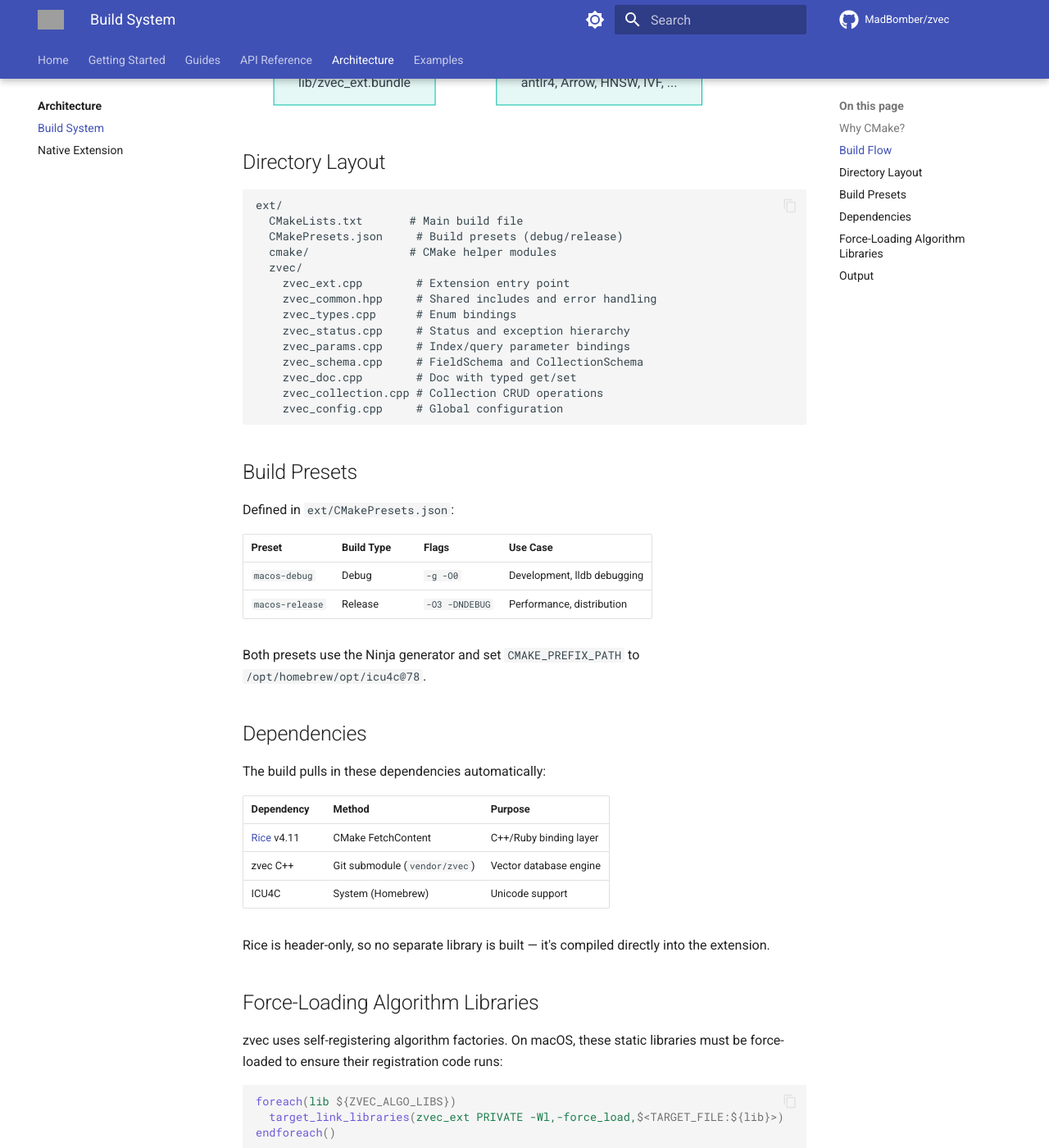
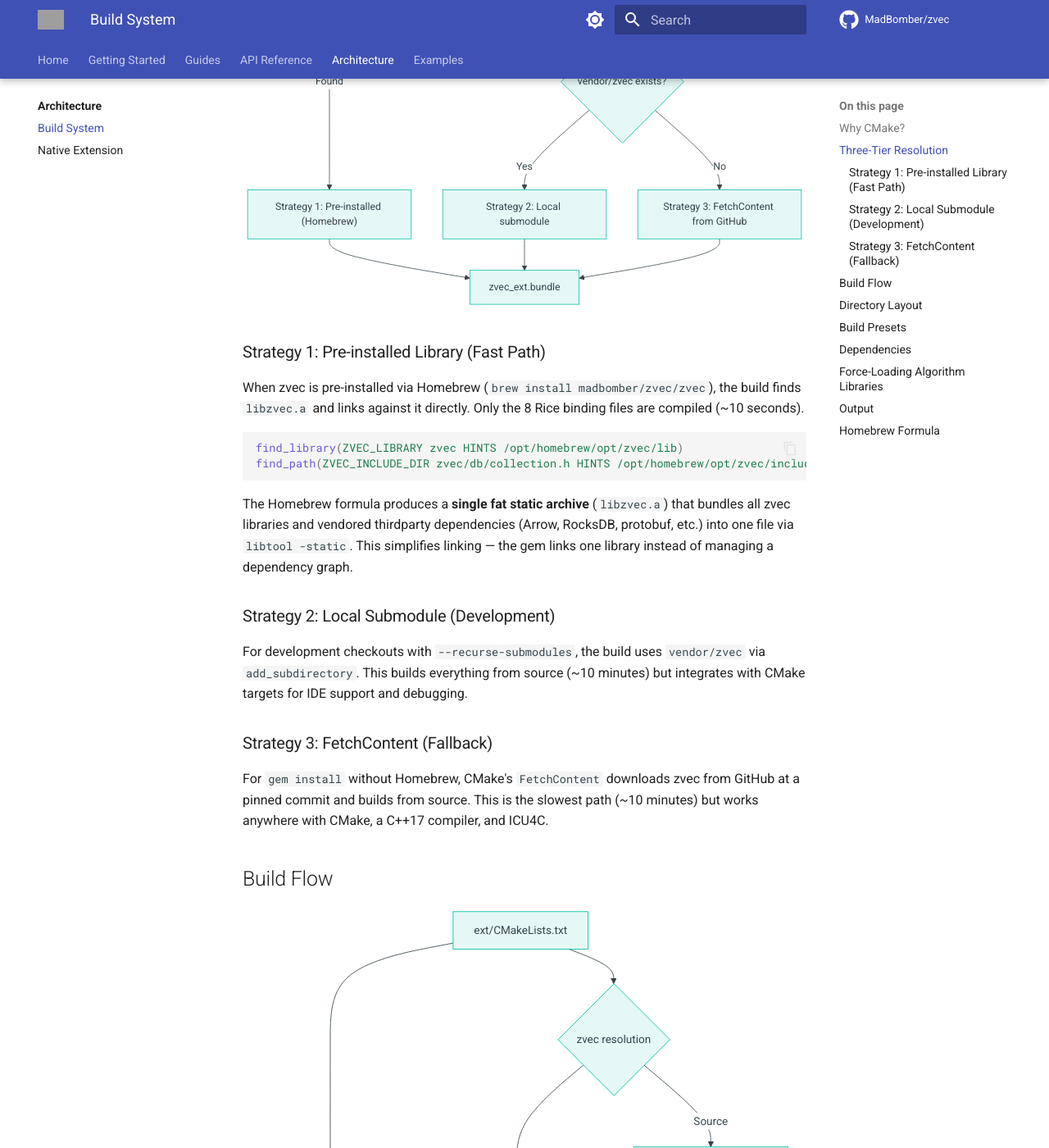
Before and after one commit to MadBomber/zvec-ruby, an MkDocs documentation site: the page built from docs/architecture/build-system.md, in a window 1280 px wide and 1400 px high, scrolled down 883 px. Shown: the whole window at 82% size. Built offline with MkDocs 1.6.1 and Material for MkDocs 9.7.7, drawn with Linux system fonts in a browser that asks for light colours; comment, search, counter and statistics services are not loaded; some of the changed text lies outside the part shown; grey boxes are pictures that could not be loaded.

Commit message:
feat: add Homebrew as a pre-installed zvec dependency
The commit introduces a three-tier build resolution strategy for the zvec Ruby gem:

1. **Strategy 1: Pre-installed Library (Fast Path)**: When zvec is pre-installed via Homebrew (`brew install madbomber/zvec/zvec`), the build finds `libzvec.a` and links against it directly. This reduces the build time from ~10 minutes to ~10 seconds.

2. **Strategy 2: Local Submodule (Development)**: For development checkouts with `--recurse-submodules`, the build uses `vendor/zvec` via `add_subdirectory`. This builds everything from source (~10 minutes) but integrates with CMake targets for IDE support and debugging.

3. **Strategy 3: FetchContent (Fallback)**: For `gem install` without Homebrew, CMake's `FetchContent` downloads zvec from GitHub at a pinned commit and builds from source. This is the slowest path (~10 minutes) but works anywhere with CMake, a C++17 compiler, and ICU4C.

This change improves the installation experience for end-users by providing a fast pre-built Homebrew option, while maintaining the flexibility of building from source for development.

````diff
--- a/docs/architecture/build-system.md
+++ b/docs/architecture/build-system.md
@@ -4,28 +4,66 @@ The zvec gem uses CMake to build the native extension, rather than the tradition
 
 ## Why CMake?
 
-The zvec C++ library uses CMake with subdirectory builds for its dependencies (HNSW algorithms, quantizers, parsers, etc.). Wrapping this in `extconf.rb` would require duplicating the entire build configuration. Instead, the gem's `CMakeLists.txt` adds zvec as a CMake subdirectory and links against it.
+The zvec C++ library uses CMake with subdirectory builds for its dependencies (HNSW algorithms, quantizers, parsers, etc.). Wrapping this in `extconf.rb` would require duplicating the entire build configuration. Instead, the gem's `CMakeLists.txt` integrates with zvec's build system directly.
+
+## Three-Tier Resolution
+
+The build uses a three-tier strategy to locate the zvec C++ library:
+
+```mermaid
+graph TD
+    A[ext/CMakeLists.txt] --> B{find_library zvec?}
+    B -->|Found| C["Strategy 1: Pre-installed (Homebrew)"]
+    B -->|Not found| D{vendor/zvec exists?}
+    D -->|Yes| E["Strategy 2: Local submodule"]
+    D -->|No| F["Strategy 3: FetchContent from GitHub"]
+    C --> G[zvec_ext.bundle]
+    E --> G
+    F --> G
+```
+
+### Strategy 1: Pre-installed Library (Fast Path)
+
+When zvec is pre-installed via Homebrew (`brew install madbomber/zvec/zvec`), the build finds `libzvec.a` and links against it directly. Only the 8 Rice binding files are compiled (~10 seconds).
+
+```cmake
+find_library(ZVEC_LIBRARY zvec HINTS /opt/homebrew/opt/zvec/lib)
+find_path(ZVEC_INCLUDE_DIR zvec/db/collection.h HINTS /opt/homebrew/opt/zvec/include)
+```
+
+The Homebrew formula produces a **single fat static archive** (`libzvec.a`) that bundles all zvec libraries and vendored thirdparty dependencies (Arrow, RocksDB, protobuf, etc.) into one file via `libtool -static`. This simplifies linking — the gem links one library instead of managing a dependency graph.
+
+### Strategy 2: Local Submodule (Development)
+
+For development checkouts with `--recurse-submodules`, the build uses `vendor/zvec` via `add_subdirectory`. This builds everything from source (~10 minutes) but integrates with CMake targets for IDE support and debugging.
+
+### Strategy 3: FetchContent (Fallback)
+
+For `gem install` without Homebrew, CMake's `FetchContent` downloads zvec from GitHub at a pinned commit and builds from source. This is the slowest path (~10 minutes) but works anywhere with CMake, a C++17 compiler, and ICU4C.
 
 ## Build Flow
 
 ```mermaid
 graph TD
     A[ext/CMakeLists.txt] --> B[FetchContent: Rice v4.11]
-    A --> C[add_subdirectory: vendor/zvec]
-    C --> D[zvec builds its dependencies]
-    D --> E[antlr4, Arrow, HNSW, IVF, ...]
-    B --> F[zvec_ext.bundle]
-    C --> F
-    F --> G[lib/zvec_ext.bundle]
+    A --> C{zvec resolution}
+    C -->|Prebuilt| D[libzvec.a fat archive]
+    C -->|Source| E[add_subdirectory: zvec]
+    E --> F[zvec builds its dependencies]
+    F --> G[antlr4, Arrow, RocksDB, protobuf, ...]
+    B --> H[zvec_ext.bundle]
+    D --> H
+    G --> H
+    H --> I[lib/zvec_ext.bundle]
 ```
 
 ## Directory Layout
 
 ```
 ext/
-  CMakeLists.txt       # Main build file
+  CMakeLists.txt       # Main build file (three-tier resolution)
   CMakePresets.json     # Build presets (debug/release)
-  cmake/               # CMake helper modules
+  cmake/               # CMake helper modules (symlink to vendor/zvec/cmake in dev)
   zvec/
     zvec_ext.cpp        # Extension entry point
     zvec_common.hpp     # Shared includes and error handling
@@ -51,19 +89,27 @@ Both presets use the Ninja generator and set `CMAKE_PREFIX_PATH` to `/opt/homebr
 
 ## Dependencies
 
-The build pulls in these dependencies automatically:
-
 | Dependency | Method | Purpose |
 |-----------|--------|---------|
-| [Rice](https://github.com/ruby-rice/rice) v4.11 | CMake FetchContent | C++/Ruby binding layer |
-| zvec C++ | Git submodule (`vendor/zvec`) | Vector database engine |
-| ICU4C | System (Homebrew) | Unicode support |
-
-Rice is header-only, so no separate library is built — it's compiled directly into the extension.
+| [Rice](https://github.com/ruby-rice/rice) v4.11 | CMake FetchContent | C++/Ruby binding layer (header-only) |
+| zvec C++ | Homebrew / submodule / FetchContent | Vector database engine |
+| ICU4C | System (Homebrew `icu4c@78`) | Unicode support (required by Arrow) |
 
 ## Force-Loading Algorithm Libraries
 
-zvec uses self-registering algorithm factories. On macOS, these static libraries must be force-loaded to ensure their registration code runs:
+zvec uses self-registering algorithm factories. Static constructors register algorithm implementations with a factory at load time. On macOS, these static libraries must be force-loaded to ensure their registration code runs.
+
+**With pre-installed library (Strategy 1):**
+
+The entire fat archive is force-loaded:
+
+```cmake
+target_link_libraries(zvec_ext PRIVATE -Wl,-force_load,${ZVEC_LIBRARY})
+```
+
+**With source build (Strategies 2 and 3):**
+
+Each algorithm library is force-loaded individually:
 
 ```cmake
 foreach(lib ${ZVEC_ALGO_LIBS})
@@ -75,14 +121,33 @@ Without `-force_load`, the linker would strip the "unused" registration code and
 
 ## Output
 
-The build outputs `zvec_ext.bundle` directly to the `lib/` directory:
+The build outputs `zvec_ext.bundle` to a directory determined by the build context:
 
 ```cmake
-set_target_properties(zvec_ext PROPERTIES
-  PREFIX ""
-  SUFFIX ".bundle"
-  LIBRARY_OUTPUT_DIRECTORY "${CMAKE_CURRENT_SOURCE_DIR}/../lib"
-)
+if(CMAKE_LIBRARY_OUTPUT_DIRECTORY)
+  # RubyGems sets this to the gem's extension install directory
+  set(_EXT_OUTPUT_DIR "${CMAKE_LIBRARY_OUTPUT_DIRECTORY}")
+else()
+  # Development builds output to the local lib/ directory
+  set(_EXT_OUTPUT_DIR "${CMAKE_CURRENT_SOURCE_DIR}/../lib")
+endif()
 ```
 
-Ruby loads it via `require "zvec_ext"` in `lib/zvec.rb`.
+Ruby loads the extension via `require "zvec_ext"` in `lib/zvec.rb`.
+
+## Homebrew Formula
+
+The `Formula/zvec.rb` file contains a Homebrew formula that builds the zvec C++ library from source and installs:
+
+- `include/zvec/` — Public headers
+- `lib/libzvec.a` — Fat static archive (~150-200 MB) containing all zvec and thirdparty libraries
+- `lib/pkgconfig/zvec.pc` — pkg-config file for discovery
+
+Install with:
+
+```bash
+brew tap madbomber/zvec https://github.com/MadBomber/zvec-ruby.git
+brew install madbomber/zvec/zvec
+```
+
+The formula builds at a pinned commit matching the gem's expected zvec version.
````
Also changed, not shown: README.md (+1 -1 lines), docs/getting-started/index.md (+1 -1 lines).
